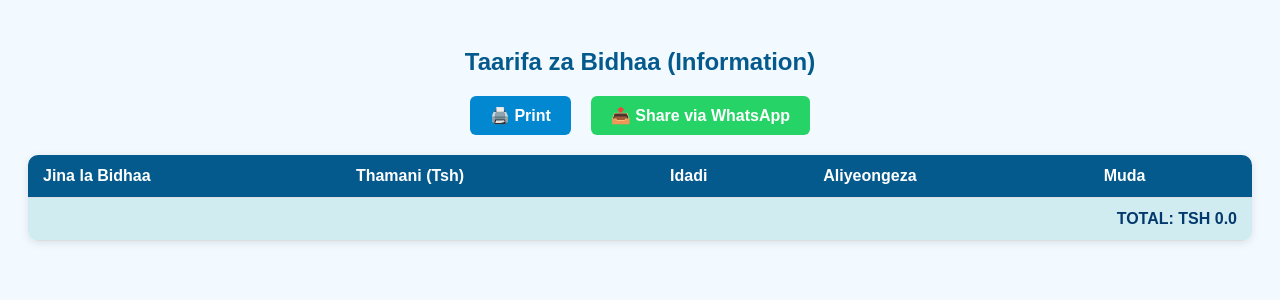
After one commit to x-fata/jina_system, a Flask app: page /information in a window 1280 px wide. The commit adds this page. Shown: the top 300 px of the page. Run offline with Flask 3, Linux system fonts and the light colour scheme; the visitor is signed in with stand-in values (Sample User, id 1); data that the repository does not hold is empty; some libraries are stand-ins or nearby versions.

Commit message:
infirmation

```diff
--- a/app.py
+++ b/app.py
@@ -1,4 +1,4 @@
-from flask import Flask, render_template, request, redirect, session
+from flask import Flask, render_template, request, redirect, session, url_for
 import psycopg2
 from datetime import datetime
 from werkzeug.security import check_password_hash
@@ -6,16 +6,18 @@ from werkzeug.security import check_password_hash
 app = Flask(__name__)
 app.secret_key = 'bizkazi_secret_key'
 
-# Function ya ku-connect database (inaitwa kila request)
+# === DATABASE CONNECTION ===
 def get_db_connection():
     conn = psycopg2.connect(
         host="dpg-d265eimuk2gs73bhvjcg-a.oregon-postgres.render.com",
+        port=5432,
         database="jina_db",
         user="jina_db_user",
         password="295a2tHLmhTeHFjTI4AxznPHmRMKJptc"
     )
     return conn
 
+# === LOGIN ROUTE ===
 @app.route('/', methods=['GET', 'POST'])
 def login():
     error = None
@@ -30,7 +32,7 @@ def login():
             cursor.execute("SELECT * FROM admins WHERE jina = %s", (jina,))
             admin = cursor.fetchone()
 
-            if admin and check_password_hash(admin[2], password):  # password_hash iko index 2
+            if admin and check_password_hash(admin[2], password):
                 session['admin'] = jina
                 login_time = datetime.now()
                 cursor.execute(
@@ -51,6 +53,7 @@ def login():
 
     return render_template('login.html', error=error)
 
+# === PAGE 2 ROUTE ===
 @app.route('/page2')
 def page2():
     if 'admin' not in session:
@@ -59,13 +62,7 @@ def page2():
     try:
         conn = get_db_connection()
         cursor = conn.cursor()
-
-        # Hapa tunaondoa 'added' na 'removed' mpaka zitakapokuwa tayari kwenye DB
-        cursor.execute("""
-            SELECT jina, action, timestamp
-            FROM activities
-            ORDER BY timestamp DESC
-        """)
+        cursor.execute("SELECT jina, action, timestamp FROM activities ORDER BY timestamp DESC")
         rows = cursor.fetchall()
 
         activities = []
@@ -74,8 +71,6 @@ def page2():
                 'jina': row[0],
                 'action': row[1],
                 'timestamp': row[2].strftime("%Y-%m-%d %H:%M:%S"),
-                'added': '',    # Bado data hizi hazipo, tutaongeza baadaye
-                'removed': ''   # Bado data hizi hazipo, tutaongeza baadaye
             })
 
     except Exception as e:
@@ -87,5 +82,108 @@ def page2():
 
     return render_template('page2.html', activities=activities)
 
+# === ADD PRODUCT ROUTE ===
+@app.route('/add-product', methods=['GET', 'POST'])
+def add_product():
+    if 'admin' not in session:
+        return redirect('/')
+
+    error = None
+    success = None
+    products = []
+
+    if request.method == 'POST':
+        jina = request.form.get('jina')
+        thamani = request.form.get('thamani')
+        idadi = request.form.get('idadi')
+        added_by = session['admin']
+        added_at = datetime.now()
+
+        if not jina or not thamani or not idadi:
+            error = "Tafadhali jaza fomu yote ipasavyo."
+        else:
+            try:
+                thamani_float = float(thamani)
+                idadi_int = int(idadi)
+
+                conn = get_db_connection()
+                cursor = conn.cursor()
+                cursor.execute("""
+                    INSERT INTO products (jina, thamani, idadi, added_by, added_at)
+                    VALUES (%s, %s, %s, %s, %s)
+                """, (jina, thamani_float, idadi_int, added_by, added_at))
+                conn.commit()
+                success = "Bidhaa imeongezwa kikamilifu."
+            except Exception as e:
+                error = f"Kosa lililotokea: {e}"
+            finally:
+                cursor.close()
+                conn.close()
+
+    # Fetch products
+    try:
+        conn = get_db_connection()
+        cursor = conn.cursor()
+        cursor.execute("""
+            SELECT jina, thamani, idadi, added_by, added_at FROM products ORDER BY added_at DESC
+        """)
+        rows = cursor.fetchall()
+
+        for row in rows:
+            products.append({
+                'jina': row[0],
+                'thamani': row[1],
+                'idadi': row[2],
+                'added_by': row[3],
+                'added_at': row[4].strftime("%Y-%m-%d %H:%M:%S")
+            })
+    except Exception as e:
+        error = f"Kosa wakati wa kupakua bidhaa: {e}"
+    finally:
+        cursor.close()
+        conn.close()
+
+    return render_template('add_product.html', error=error, success=success, products=products)
+
+# === INFORMATION ROUTE ===
+@app.route('/information')
+def information():
+    if 'admin' not in session:
+        return redirect('/')
+
+    error = None
+    products = []
+    total_thamani = 0.0
+
+    try:
+        conn = get_db_connection()
+        cursor = conn.cursor()
+
+        cursor.execute("SELECT jina, thamani, idadi, added_by, added_at FROM products ORDER BY added_at DESC")
+        rows = cursor.fetchall()
+
+        for row in rows:
+            products.append({
+                'jina': row[0],
+                'thamani': row[1],
+                'idadi': row[2],
+                'added_by': row[3],
+                'added_at': row[4].strftime("%Y-%m-%d %H:%M:%S")
+            })
+
+        # Jumlisha thamani zote
+        cursor.execute("SELECT SUM(thamani) FROM products")
+        result = cursor.fetchone()
+        total_thamani = result[0] if result[0] else 0.0
+
+    except Exception as e:
+        error = f"Kosa: {e}"
+    finally:
+        cursor.close()
+        conn.close()
+
+    return render_template('information.html', products=products, total_thamani=total_thamani, error=error)
+
+# === RUN APP ===
 if __name__ == '__main__':
     app.run(debug=True)
--- /dev/null
+++ b/templates/information.html
@@ -0,0 +1,152 @@
+<!DOCTYPE html>
+<html lang="sw">
+<head>
+  <meta charset="UTF-8" />
+  <title>Information - BizKazi</title>
+  <style>
+    body {
+      font-family: Arial, sans-serif;
+      background-color: #f2f9ff;
+      padding: 20px;
+      color: #03396c;
+    }
+
+    h2 {
+      text-align: center;
+      color: #045a8d;
+      margin-bottom: 20px;
+    }
+
+    .top-buttons {
+      display: flex;
+      justify-content: center;
+      gap: 20px;
+      margin-bottom: 20px;
+    }
+
+    .top-buttons button {
+      padding: 10px 20px;
+      font-size: 16px;
+      border: none;
+      border-radius: 6px;
+      cursor: pointer;
+      font-weight: bold;
+      transition: 0.3s;
+    }
+
+    .print-btn {
+      background-color: #0288d1;
+      color: white;
+    }
+
+    .print-btn:hover {
+      background-color: #016699;
+    }
+
+    .share-btn {
+      background-color: #25D366;
+      color: white;
+    }
+
+    .share-btn:hover {
+      background-color: #1DA955;
+    }
+
+    table {
+      width: 100%;
+      border-collapse: collapse;
+      background-color: white;
+      box-shadow: 0 2px 8px rgba(0,0,0,0.1);
+      border-radius: 10px;
+      overflow: hidden;
+      margin-bottom: 20px;
+    }
+
+    th, td {
+      padding: 12px 15px;
+      text-align: left;
+      border-bottom: 1px solid #ddd;
+    }
+
+    th {
+      background-color: #045a8d;
+      color: white;
+      position: sticky;
+      top: 0;
+    }
+
+    tr:hover {
+      background-color: #f1f9ff;
+    }
+
+    .total-row td {
+      font-weight: bold;
+      background-color: #d1ecf1;
+      color: #03396c;
+    }
+  </style>
+
+  <script>
+    function printPage() {
+      window.print();
+    }
+
+    function shareOnWhatsApp() {
+      const raw = document.getElementById('products-data').textContent;
+      const products = JSON.parse(raw);
+      let text = '📦 Taarifa za Bidhaa:\n\n';
+
+      products.forEach(p => {
+        text += `- ${p.jina} | TSH ${p.thamani} | IDADI: ${p.idadi}\n`;
+      });
+
+      text += `\nTOTAL: TSH {{ total_thamani }}`;
+
+      const encoded = encodeURIComponent(text);
+      const url = `https://wa.me/?text=${encoded}`;
+      window.open(url, '_blank');
+    }
+  </script>
+</head>
+<body>
+
+  <h2>Taarifa za Bidhaa (Information)</h2>
+
+  <div class="top-buttons">
+    <button class="print-btn" onclick="printPage()">🖨️ Print</button>
+    <button class="share-btn" onclick="shareOnWhatsApp()">📤 Share via WhatsApp</button>
+  </div>
+
+  <table>
+    <thead>
+      <tr>
+        <th>Jina la Bidhaa</th>
+        <th>Thamani (Tsh)</th>
+        <th>Idadi</th>
+        <th>Aliyeongeza</th>
+        <th>Muda</th>
+      </tr>
+    </thead>
+    <tbody>
+      {% for product in products %}
+      <tr>
+        <td>{{ product.jina }}</td>
+        <td>{{ product.thamani }}</td>
+        <td>{{ product.idadi }}</td>
+        <td>{{ product.added_by }}</td>
+        <td>{{ product.added_at }}</td>
+      </tr>
+      {% endfor %}
+      <tr class="total-row">
+        <td colspan="5" style="text-align: right;">TOTAL: TSH {{ total_thamani }}</td>
+      </tr>
+    </tbody>
+  </table>
+
+  <!-- Safely embedded product data for JavaScript -->
+  <script type="application/json" id="products-data">
+    {{ products | tojson }}
+  </script>
+
+</body>
+</html>
```
Also changed, not shown: create_products_table.py (added, +26 -0 lines), templates/add_product.html (added, +223 -0 lines), templates/page2.html (+14 -11 lines).
